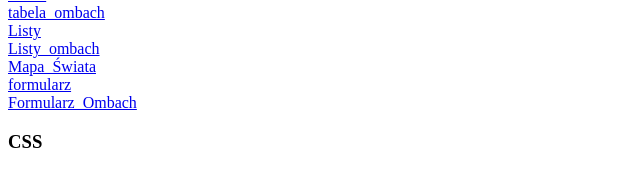
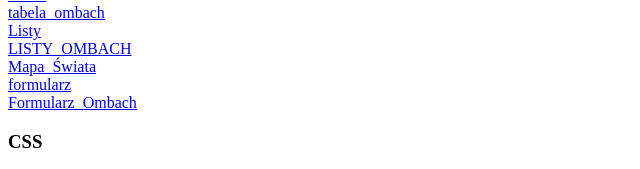
Before and after one commit to Ombach/ombach.github.io, a plain HTML site: page index.html in a window 1280 px wide. Shown: the part 225-394 px from the top of the page, 0-640 px from the left. Drawn offline with Linux system fonts and the light colour scheme.

Commit message:
Update index.html

```diff
--- a/index.html
+++ b/index.html
@@ -20,7 +20,7 @@
 		<a href="tabela.html"> tabela </a> </br>
 		<a href="tabela_ombach.html"> tabela_ombach </a> </br>
 		<a href="Listy.html"> Listy </a> </br>
-		<a href="Listy_ombach.html"> Listy_ombach </a> </br>
+		<a href="LISTY_OMBACH.html"> LISTY_OMBACH </a> </br>
 		<a href="Mapa_Świata.html"> Mapa_Świata </a> </br>
 		<a href="Formularz.html"> formularz </a> </br>
 		<a href="Formularz_Ombach.html"> Formularz_Ombach </a> </br>
```
